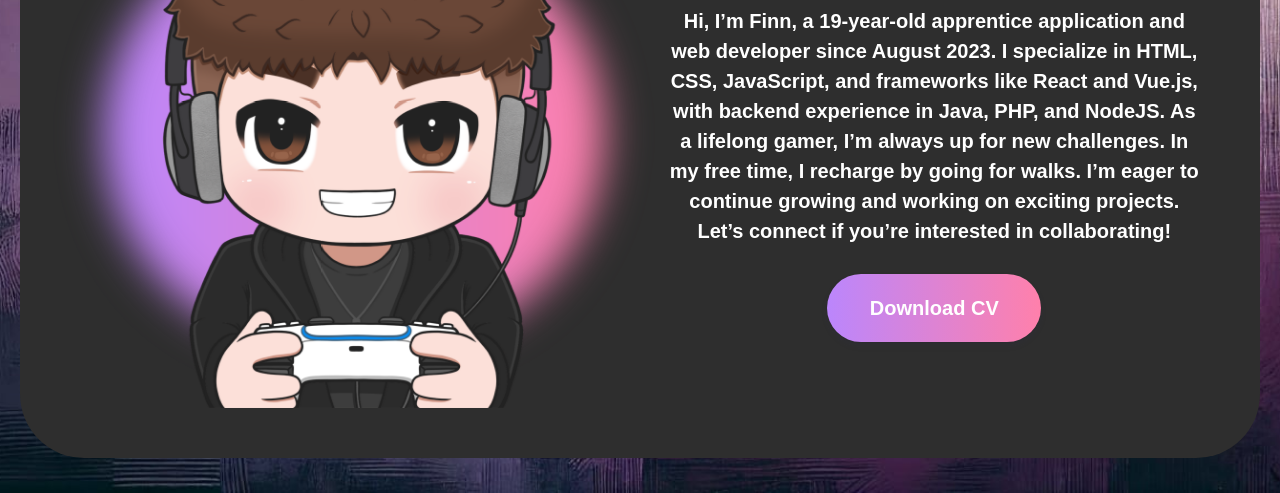
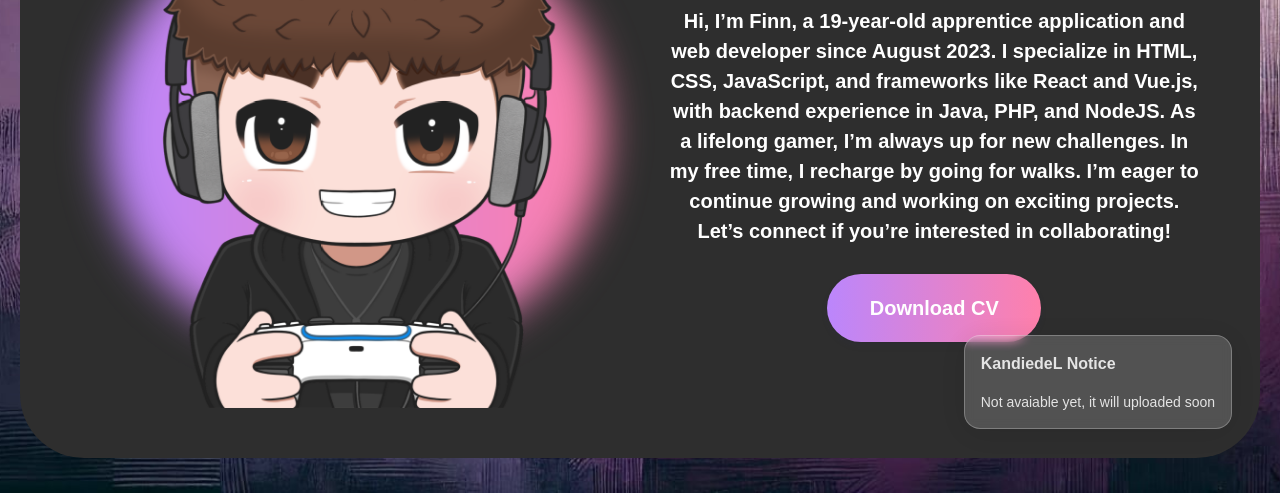
Before and after one commit to hax0-r/fiverr_Kandiedel, a website: page about.html in a window 1280 px wide. Both pictures are taken after a click on the link "Download CV". Shown: the part 307-800 px from the top of the page. Drawn offline with nearby package versions, Linux system fonts and the light colour scheme; a script that the page names is missing; a web font is replaced by a local one.

Commit message:
I added text to the file

```diff
--- a/Docs/style.css
+++ b/Docs/style.css
@@ -139,3 +139,35 @@
     -webkit-background-clip: text;
     -webkit-text-fill-color: transparent;
 }
+
+.glass {
+    /* From https://css.glass */
+    background: rgba(255, 255, 255, 0.2);
+    border-radius: 16px;
+    box-shadow: 0 4px 30px rgba(0, 0, 0, 0.1);
+    backdrop-filter: blur(5px);
+    -webkit-backdrop-filter: blur(5px);
+    border: 1px solid rgba(255, 255, 255, 0.3);
+}
+
+
+.fadeIn {
+    animation: fadeIn 5s forwards;
+}
+
+@keyframes fadeIn {
+    0% {
+        opacity: 0;
+    }
+
+    50% {
+        opacity: 1;
+
+    }
+
+    100% {
+        opacity: 0;
+        display: none;
+
+    }
+}
--- a/about.html
+++ b/about.html
@@ -19,7 +19,19 @@
 </head>
 
 <body>
-    <div id="opacityShow" style="width: 0;" class="overflow-hidden transition-all duration-[300ms] fadeIn h-screen fixed top-0 right-0 z-20 bg-[#00000081]"></div>
+
+    <section id="showNotic"  class="fixed hidden opacity-0 duration-500 fadeIn max-w-sm p-4 mx-auto z-30  glass right-12  bottom-16">
+        <h2 class="font-semibold text-white ">KandiedeL Notice</h2>
+
+        <p class="mt-4 text-sm text-white ">Not avaiable yet, it will uploaded  soon</p>
+
+    </section>
+
+
+
+    <div id="opacityShow" style="width: 0;"
+        class="overflow-hidden transition-all duration-[300ms] fadeIn h-screen fixed top-0 right-0 z-20 bg-[#00000081]">
+    </div>
     <div style="width: 0;"
         class="bg-[#2E2E2E] fixed top-0 right-0 h-screen lg:hidden z-50 duration-500 transition-all overflow-hidden"
         id="ResNavbar">
@@ -28,7 +40,9 @@
             <li><a href="/index.html"
                     class="text-[24px] font-black transition-all hover:text-[#c186f5] duration-500 tracking-wide">Home</a>
             </li>
-            <li><a href="/about.html" class="text-[24px] font-black bg-gradient-to-r from-[#BB86FC] to-[#FF80AB] inline-block text-transparent bg-clip-text tracking-wide">About</a></li>
+            <li><a href="/about.html"
+                    class="text-[24px] font-black bg-gradient-to-r from-[#BB86FC] to-[#FF80AB] inline-block text-transparent bg-clip-text tracking-wide">About</a>
+            </li>
             <li><a href="/services.html"
                     class="text-[24px] font-black transition-all hover:text-[#c186f5] duration-500 tracking-wide">Services</a>
             </li>
@@ -86,7 +100,8 @@
                 <div class="max-w-[534px] w-full text-center">
                     <h1 class="flex flex-col md:text-[36px] text-[25px] font-extrabold">
                         <span class="slidein [--slidein-delay:300ms] opacity-0 "> About <span
-                                class="bg-gradient-to-r from-[#BB86FC] to-[#FF80AB] inline-block text-transparent bg-clip-text"> Me</span></span>
+                                class="bg-gradient-to-r from-[#BB86FC] to-[#FF80AB] inline-block text-transparent bg-clip-text">
+                                Me</span></span>
                     </h1>
                     <p
                         class="md:text-[20px] text-[16px] font-extrabold pt-7 slidein [--slidein-delay:500ms] opacity-0 ">
@@ -95,7 +110,8 @@
                         experience in Java, PHP, and NodeJS. As a lifelong gamer, I’m always up for new challenges. In
                         my free time, I recharge by going for walks. I’m eager to continue growing and working on
                         exciting projects. Let’s connect if you’re interested in collaborating!</p>
-                    <div class="inline-flex items-center justify-center hover:scale-105 select-none transition-all duration-500 mt-7">
+                    <div id="downloadCv"
+                        class="inline-flex items-center justify-center hover:scale-105 select-none transition-all duration-500 mt-7">
                         <a href="#"
                             class="popup-button slidein mx-auto [--slidein-delay:700ms] opacity-0  md:text-[20px] text-[18px] font-extrabold md:w-[214px] w-[180px] md:h-[68px] h-[50px] flex items-center justify-center  rounded-full  hover:shadow-xl">Download
                             CV</a>
@@ -117,10 +133,17 @@
 <script src="https://unpkg.com/lenis@1.1.13/dist/lenis.min.js"></script>
 <script>
 
+    const showNotic = document.getElementById("showNotic")
+    const downloadCv = document.getElementById("downloadCv")
     const ResNavbar = document.getElementById("ResNavbar")
     const closeNav = document.getElementById("closeNav")
     const openNav = document.getElementById("openNav")
     const opacityShow = document.getElementById("opacityShow")
+
+    downloadCv.addEventListener('click', () => {
+        showNotic.classList.remove('hidden', 'opacity-0');
+    });
+
 
     openNav.addEventListener('click', () => {
         ResNavbar.style.width = "20rem"
```
Also changed, not shown: index.html (+1 -1 lines). Lines whose indentation alone changed are shown as unchanged.
